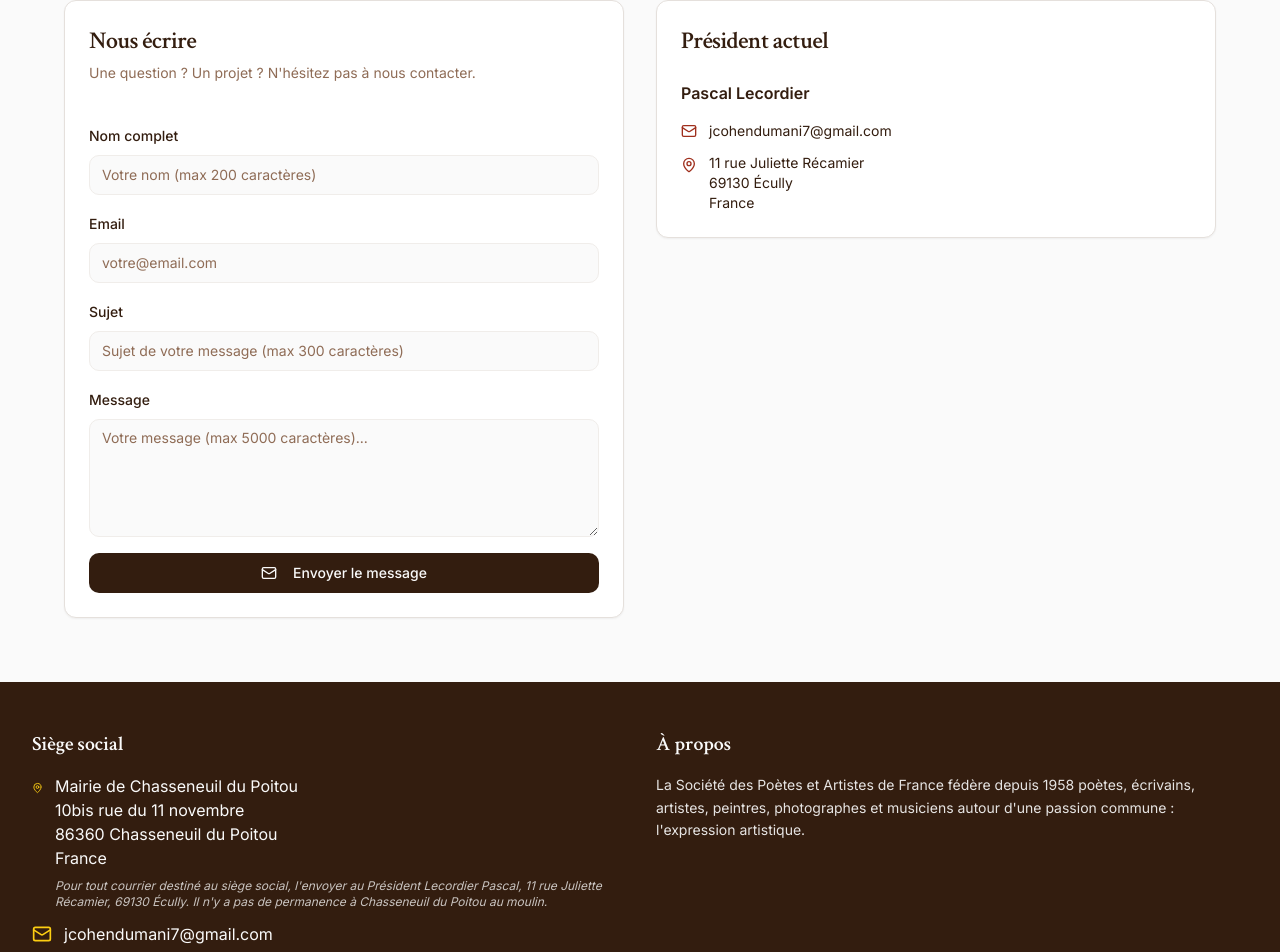
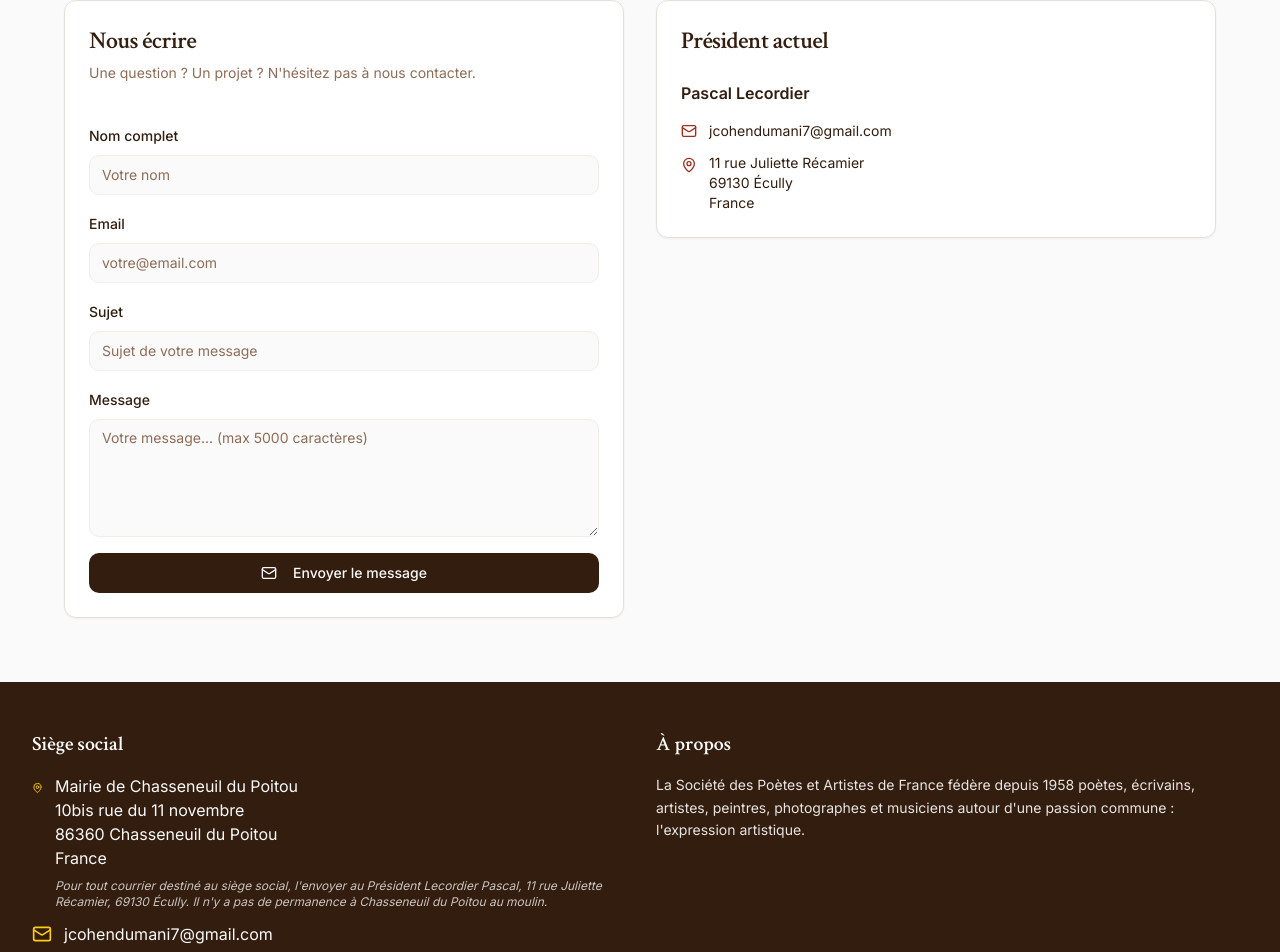
Before and after one commit to j0shcd/spafnat, a React (Vite) app: page / in a window 1280 px wide. Shown: the part 3589-4541 px from the top of the page. Built offline with nearby package versions, Linux system fonts and the light colour scheme; no server answers.

Commit message:
ux: refine contact form placeholder text

```diff
--- a/src/pages/Index.tsx
+++ b/src/pages/Index.tsx
@@ -612,7 +612,7 @@ const Index = () => {
                     <Label htmlFor="name" className="font-sans">Nom complet</Label>
                     <Input
                       id="name"
-                      placeholder="Votre nom (max 200 caractères)"
+                      placeholder="Votre nom"
                       required
                       value={formData.name}
                       onChange={(e) => setFormData({ ...formData, name: e.target.value })}
@@ -636,7 +636,7 @@ const Index = () => {
                     <Label htmlFor="subject" className="font-sans">Sujet</Label>
                     <Input
                       id="subject"
-                      placeholder="Sujet de votre message (max 300 caractères)"
+                      placeholder="Sujet de votre message"
                       required
                       value={formData.subject}
                       onChange={(e) => setFormData({ ...formData, subject: e.target.value })}
@@ -648,7 +648,7 @@ const Index = () => {
                     <Label htmlFor="message" className="font-sans">Message</Label>
                     <Textarea
                       id="message"
-                      placeholder="Votre message (max 5000 caractères)..."
+                      placeholder="Votre message... (max 5000 caractères)"
                       rows={5}
                       required
                       value={formData.message}
```
